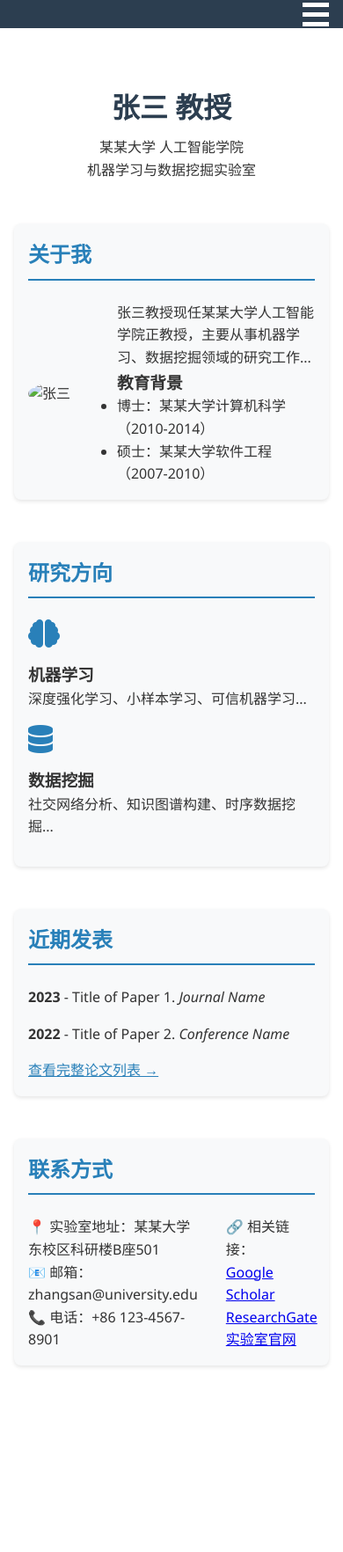
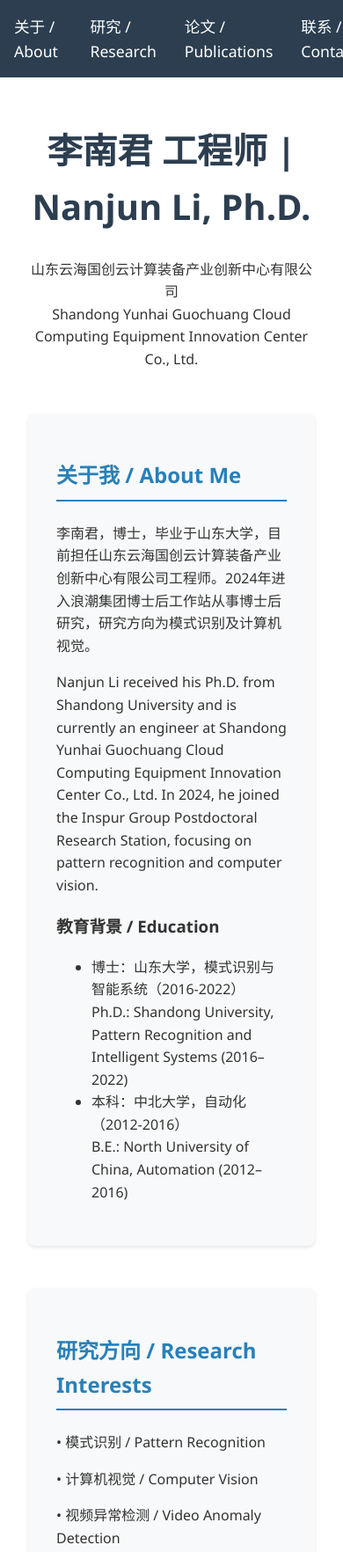
Before and after one commit to Labpages/linanjun, a plain HTML site: page index.html in a window 390 px wide. Shown: the top 1764 px of the page at 88% size. Before the commit the page ends 1616 px from the top, so only its background shows below. Drawn offline with Linux system fonts and the light colour scheme.

Commit message:
Update index.html

```diff
--- a/index.html
+++ b/index.html
@@ -1,24 +1,18 @@
 <!DOCTYPE html>
 <html lang="zh-CN">
 <head>
-    <meta charset="UTF-8">
-    <meta name="viewport" content="width=device-width, initial-scale=1.0">
-    <title>张三 教授 - 科研主页</title>
-    <link rel="stylesheet" href="https://cdnjs.cloudflare.com/ajax/libs/font-awesome/5.15.4/css/all.min.css">
+  <meta charset="UTF-8" />
+  <meta name="viewport" content="width=device-width, initial-scale=1.0"/>
+  <title>李南君 工程师 - 科研主页 | Research Homepage</title>
+  <link rel="stylesheet" href="https://cdnjs.cloudflare.com/ajax/libs/font-awesome/5.15.4/css/all.min.css"/>
   <style>
-        * {
+    body {
+      font-family: 'Segoe UI', Arial, sans-serif;
       margin: 0;
       padding: 0;
-            box-sizing: border-box;
-            font-family: 'Segoe UI', Arial, sans-serif;
-        }
-
-        body {
       line-height: 1.6;
       color: #333;
     }
-
-        /* 导航栏 */
     .navbar {
       background-color: #2c3e50;
       padding: 1rem;
@@ -27,52 +21,29 @@
       top: 0;
       z-index: 1000;
     }
-
     .nav-links {
       display: flex;
       justify-content: center;
       gap: 2rem;
     }
-
     .nav-links a {
       color: white;
       text-decoration: none;
       font-size: 1.1rem;
     }
-
-        .hamburger {
-            display: none;
-            cursor: pointer;
-        }
-
-        .hamburger div {
-            width: 30px;
-            height: 5px;
-            background-color: white;
-            margin: 6px 0;
-            transition: 0.4s;
-        }
-
-        /* 主体内容 */
     .container {
       max-width: 1200px;
       margin: 80px auto 0;
       padding: 2rem;
     }
-
-        /* 头部信息 */
     .header {
       text-align: center;
       margin-bottom: 3rem;
     }
-
     .header h1 {
       font-size: 2.5rem;
       color: #2c3e50;
-            margin-bottom: 0.5rem;
     }
-
-        /* 内容区块 */
     .section {
       margin-bottom: 3rem;
       padding: 2rem;
@@ -80,193 +51,75 @@
       border-radius: 8px;
       box-shadow: 0 2px 4px rgba(0,0,0,0.1);
     }
-
     .section h2 {
       color: #2980b9;
       border-bottom: 2px solid #2980b9;
       padding-bottom: 0.5rem;
       margin-bottom: 1.5rem;
     }
-
-        /* 研究兴趣图标 */
     .research-item {
-            display: flex;
-            align-items: center;
-            gap: 1rem;
       margin-bottom: 1rem;
-        }
-
-        .research-icon {
-            font-size: 1.5rem;
-            color: #2980b9;
-        }
-
-        /* 响应式设计 */
-        @media (max-width: 768px) {
-            .container {
-                padding: 1rem;
-            }
-
-            .nav-links {
-                flex-direction: column;
-                text-align: center;
-                gap: 1rem;
-                display: none;
-                width: 100%;
-            }
-
-            .nav-links.active {
-                display: flex;
-            }
-
-            .hamburger {
-                display: block;
-                position: absolute;
-                top: -.2rem;
-                right: 1rem;
-                z-index: 1100;
-            }
-
-            .hamburger.active div:nth-child(1) {
-                transform: rotate(-45deg) translate(-5px, 6px);
-            }
-
-            .hamburger.active div:nth-child(2) {
-                opacity: 0;
-            }
-
-            .hamburger.active div:nth-child(3) {
-                transform: rotate(45deg) translate(-5px, -6px);
-            }
-
-            .header h1 {
-                font-size: 2rem;
-            }
-
-            .section {
-                padding: 1rem;
-            }
-
-            .section h2 {
-                font-size: 1.5rem;
-            }
-
-            .research-item {
-                flex-direction: column;
-                align-items: flex-start;
-                gap: 1rem;
-            }
-
-            .research-icon {
-                font-size: 2rem;
-            }
-
-            .header p {
-                font-size: 1rem;
-            }
-
-            .header img {
-                width: 100%;
-                max-width: 150px;
-                height: auto;
-                margin: 0 auto;
-            }
     }
   </style>
 </head>
 <body>
   <nav class="navbar">
-        <div class="hamburger" onclick="toggleMenu()">
-            <div></div>
-            <div></div>
-            <div></div>
-        </div>
     <div class="nav-links">
-            <a href="#about">关于</a>
-            <a href="#research">研究</a>
-            <a href="#publications">论文</a>
-            <a href="#contact">联系</a>
+      <a href="#about">关于 / About</a>
+      <a href="#research">研究 / Research</a>
+      <a href="#publications">论文 / Publications</a>
+      <a href="#contact">联系 / Contact</a>
     </div>
   </nav>
 
   <div class="container">
     <header class="header">
-            <h1>张三 教授</h1>
-            <p>某某大学 人工智能学院</p>
-            <p>机器学习与数据挖掘实验室</p>
+      <h1>李南君 工程师 | Nanjun Li, Ph.D.</h1>
+      <p>山东云海国创云计算装备产业创新中心有限公司<br/>Shandong Yunhai Guochuang Cloud Computing Equipment Innovation Center Co., Ltd.</p>
     </header>
 
     <section id="about" class="section">
-            <h2>关于我</h2>
-            <div style="display: flex; gap: 2rem; align-items: center;">
-                <img src="avatar-placeholder.jpg" alt="张三" style="width: 200px; border-radius: 50%;">
-                <div>
-                    <p>张三教授现任某某大学人工智能学院正教授，主要从事机器学习、数据挖掘领域的研究工作...</p>
-                    <h3>教育背景</h3>
+      <h2>关于我 / About Me</h2>
+      <p>李南君，博士，毕业于山东大学，目前担任山东云海国创云计算装备产业创新中心有限公司工程师。2024年进入浪潮集团博士后工作站从事博士后研究，研究方向为模式识别及计算机视觉。</p>
+      <p>Nanjun Li received his Ph.D. from Shandong University and is currently an engineer at Shandong Yunhai Guochuang Cloud Computing Equipment Innovation Center Co., Ltd. In 2024, he joined the Inspur Group Postdoctoral Research Station, focusing on pattern recognition and computer vision.</p>
+
+      <h3>教育背景 / Education</h3>
       <ul>
-                        <li>博士：某某大学计算机科学（2010-2014）</li>
-                        <li>硕士：某某大学软件工程（2007-2010）</li>
+        <li>博士：山东大学，模式识别与智能系统（2016-2022）<br/>Ph.D.: Shandong University, Pattern Recognition and Intelligent Systems (2016–2022)</li>
+        <li>本科：中北大学，自动化（2012-2016）<br/>B.E.: North University of China, Automation (2012–2016)</li>
       </ul>
-                </div>
-            </div>
     </section>
 
     <section id="research" class="section">
-            <h2>研究方向</h2>
+      <h2>研究方向 / Research Interests</h2>
       <div class="research-item">
-                <i class="fas fa-brain research-icon"></i>
-                <div>
-                    <h3>机器学习</h3>
-                    <p>深度强化学习、小样本学习、可信机器学习...</p>
-                </div>
-            </div>
-            <div class="research-item">
-                <i class="fas fa-database research-icon"></i>
-                <div>
-                    <h3>数据挖掘</h3>
-                    <p>社交网络分析、知识图谱构建、时序数据挖掘...</p>
-                </div>
+        <p>• 模式识别 / Pattern Recognition</p>
+        <p>• 计算机视觉 / Computer Vision</p>
+        <p>• 视频异常检测 / Video Anomaly Detection</p>
       </div>
     </section>
 
     <section id="publications" class="section">
-            <h2>近期发表</h2>
-            <ul style="list-style: none;">
-                <li style="margin-bottom: 1rem;">
-                    <strong>2023</strong> - Title of Paper 1. <em>Journal Name</em>
+      <h2>代表论文 / Representative Publications</h2>
+      <ul>
+        <li>
+          [1] Nanjun Li, Faliang Chang, Chunsheng Liu. <br/>
+          <strong>Spatial-temporal cascade autoencoder for video anomaly detection in crowded scenes</strong>.<br/>
+          <em>IEEE Transactions on Multimedia</em>, 2020, 23:203–215.
         </li>
-                <li style="margin-bottom: 1rem;">
-                    <strong>2022</strong> - Title of Paper 2. <em>Conference Name</em>
+        <li>
+          [2] Nanjun Li, Faliang Chang, Chunsheng Liu. <br/>
+          <strong>Human-related anomalous event detection via memory-augmented Wasserstein generative adversarial network with gradient penalty</strong>.<br/>
+          <em>Pattern Recognition</em>, 2023, 138:109398.
         </li>
       </ul>
-            <a href="#" style="color: #2980b9;">查看完整论文列表 →</a>
     </section>
 
     <section id="contact" class="section">
-            <h2>联系方式</h2>
-            <div style="display: grid; grid-template-columns: repeat(2, 1fr); gap: 2rem;">
-                <div>
-                    <p>📍 实验室地址：某某大学东校区科研楼B座501</p>
-                    <p>📧 邮箱：zhangsan@university.edu</p>
-                    <p>📞 电话：+86 123-4567-8901</p>
-                </div>
-                <div>
-                    <p>🔗 相关链接：</p>
-                    <ul style="list-style: none;">
-                        <li><a href="#">Google Scholar</a></li>
-                        <li><a href="#">ResearchGate</a></li>
-                        <li><a href="#">实验室官网</a></li>
-                    </ul>
-                </div>
-            </div>
+      <h2>联系方式 / Contact</h2>
+      <p>单位地址 / Address: 山东省济南市历下区浪潮路1036号<br/>1036 Langchao Road, Lixia District, Jinan, Shandong, China</p>
+      <p>邮箱 / Email: <a href="mailto:SDUlnj@gmail.com">SDUlnj@gmail.com</a></p>
     </section>
   </div>
-
-    <script>
-        function toggleMenu() {
-            document.querySelector('.nav-links').classList.toggle('active');
-            document.querySelector('.hamburger').classList.toggle('active');
-        }
-    </script>
 </body>
 </html>
```
Lines whose indentation alone changed are shown as unchanged.
